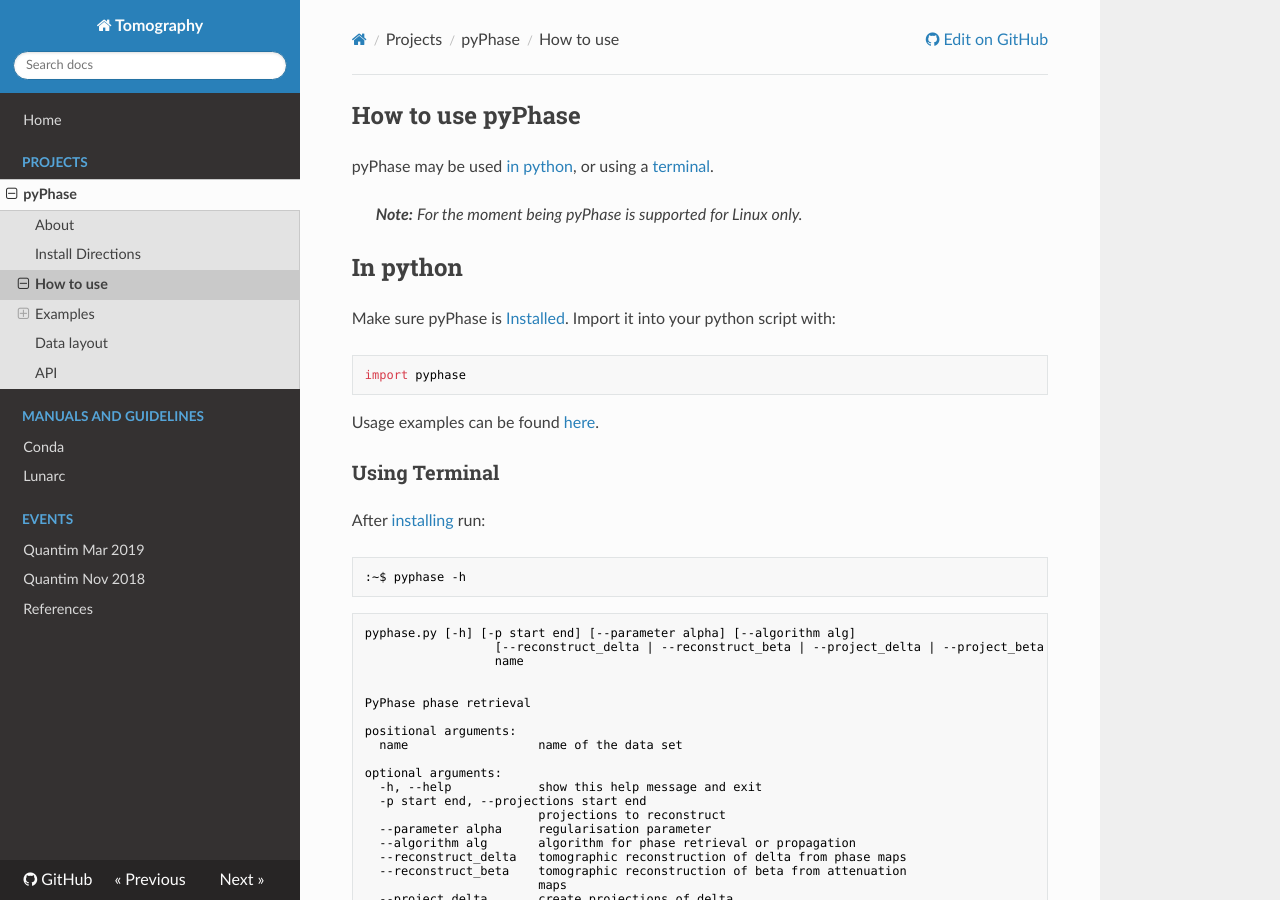
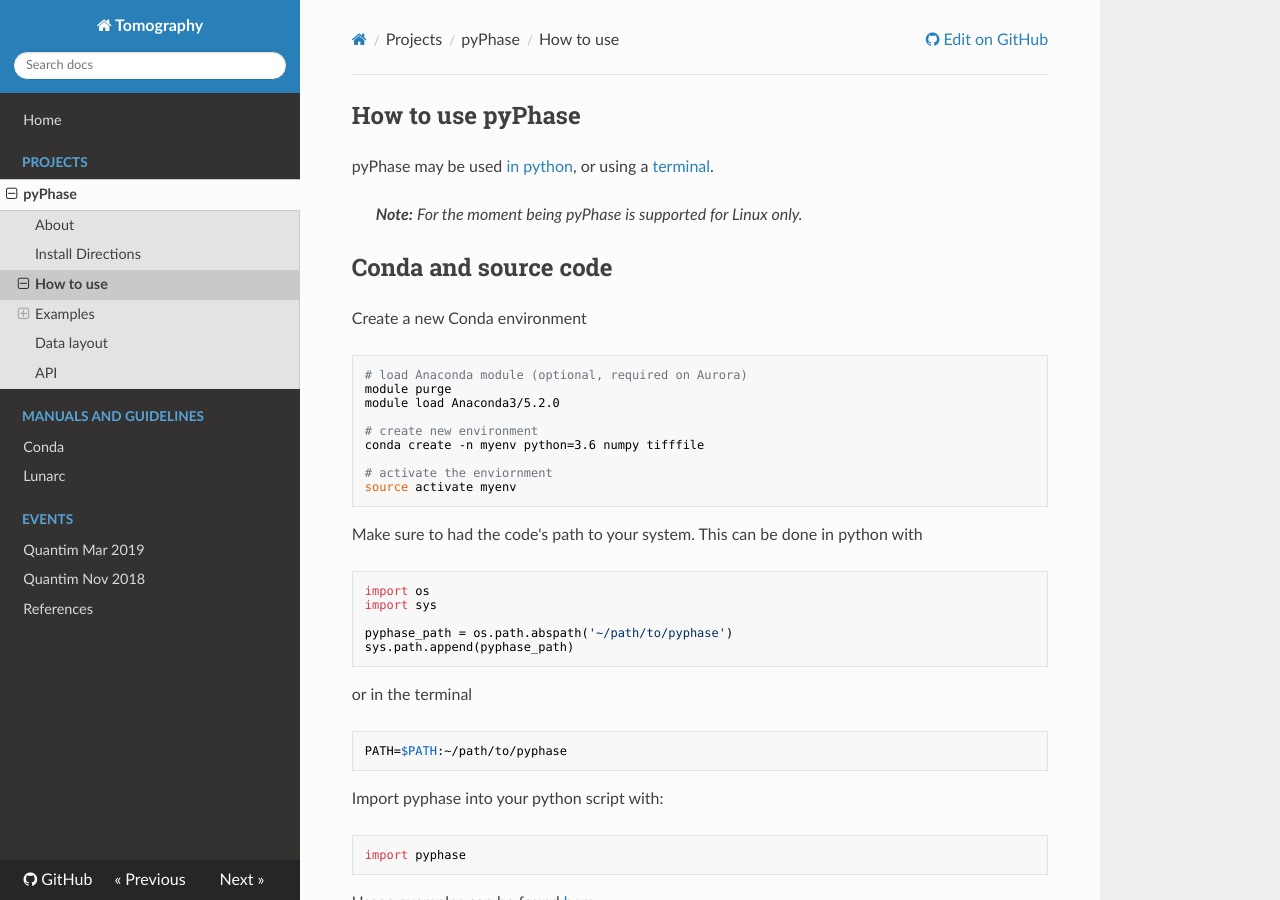
Before and after one commit to tomograms/tomograms-doc, an MkDocs documentation site: the page built from docs/projects/pyphase/how_to_use.md, in a window 1280 px wide and 900 px high. Built offline with MkDocs 1.6.1, drawn with Linux system fonts in a browser that asks for light colours; nearby versions of some CDN libraries.

Commit message:
some more instructions

````diff
--- a/docs/projects/pyphase/how_to_use.md
+++ b/docs/projects/pyphase/how_to_use.md
@@ -5,9 +5,37 @@
 >***Note:***
 >*For the moment being pyPhase is supported for Linux only.*
 
-## In python
+## Conda and source code
 
-Make sure pyPhase is [Installed](install.md). Import it into your python script with:
+Create a new Conda environment
+
+```bash
+# load Anaconda module (optional, required on Aurora)
+module purge
+module load Anaconda3/5.2.0
+
+# create new environment
+conda create -n myenv python=3.6 numpy tifffile
+
+# activate the enviornment
+source activate myenv
+```
+Make sure to had the code's path to your system. This can be done in python with
+
+~~~ python
+import os
+import sys
+
+pyphase_path = os.path.abspath('~/path/to/pyphase')
+sys.path.append(pyphase_path)
+~~~
+
+or in the terminal
+```bash
+PATH=$PATH:~/path/to/pyphase
+```
+
+Import pyphase into your python script with:
 ~~~python
 import pyphase
 ~~~
````
